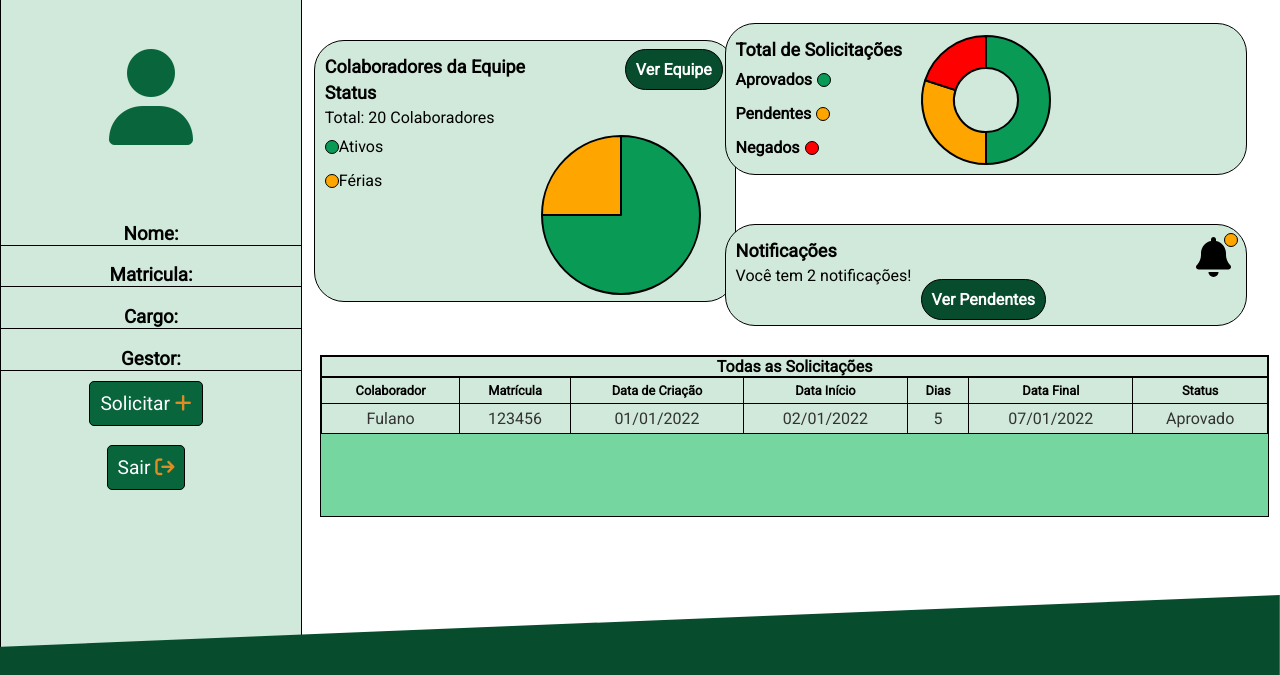
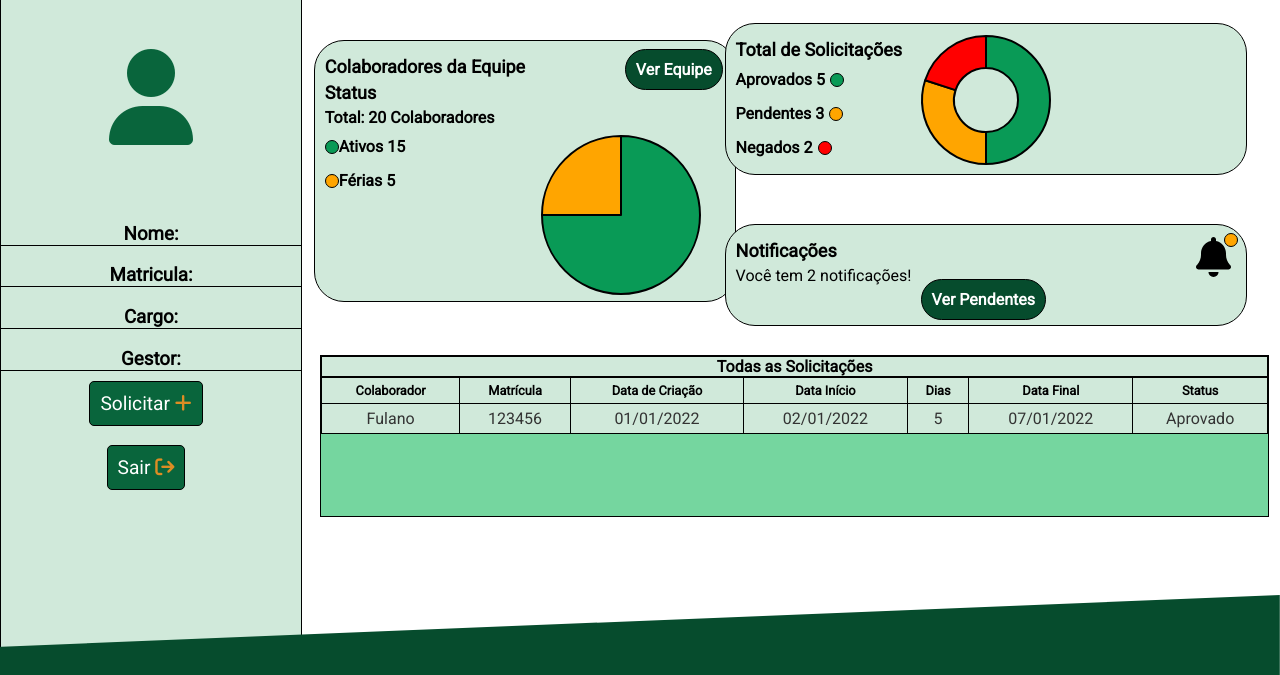
Before and after one commit to Hymdell/Projeto-QQTech, a plain HTML site: page site/html/dashboardGestor.html in a window 1280 px wide. Shown: the part 125-800 px from the top of the page. Drawn offline with nearby package versions, Linux system fonts and the light colour scheme.

Commit message:
mudança dos placeholders e alguns estilos

```diff
--- a/site/css/dashboardColaboradorStyle.css
+++ b/site/css/dashboardColaboradorStyle.css
@@ -68,6 +68,7 @@ button:hover {
 .texto-grafico{
   top: 0%;
   margin: 5px 0;
+  font-weight: bold;
 }
 .ativos{
   width: 12px;
--- a/site/css/dashboardGestorStyle.css
+++ b/site/css/dashboardGestorStyle.css
@@ -63,6 +63,7 @@ button:hover {
 .texto-grafico-colaboradores{
   top: 0%;
   margin: 5px 0;
+  font-weight: bold;
 }
 .status{
   display: flex;
--- a/site/html/dashboardGestor.html
+++ b/site/html/dashboardGestor.html
@@ -73,11 +73,11 @@
       <p class="texto-grafico-colaboradores">Total: 20 Colaboradores</p>
       <div class="status">
         <span class="ativos"></span>
-        <p class="texto-grafico-colaboradores">Ativos</p>
+        <p class="texto-grafico-colaboradores">Ativos 15</p>
       </div>
       <div class="status">
         <span class="ferias"></span>
-        <p class="texto-grafico-colaboradores">Férias</p>
+        <p class="texto-grafico-colaboradores">Férias 5</p>
       </div>
       <button class="botao-grafico-colaboradores">Ver Equipe</button>
       <div class="pizza"><canvas id="graficoColaboradores"></canvas></div>
@@ -86,15 +86,15 @@
     <div id="grafico-solicitacoes" class="grafico-solicitacoes">
       <h1 class="titulo-grafico-solicitacoes">Total de Solicitações</h1>
       <div class="status-solicitacoes">
-        <p class="texto-grafico-solicitacoes">Aprovados</p>
+        <p class="texto-grafico-solicitacoes">Aprovados 5</p>
         <span class="aprovados"></span>
       </div>
       <div class="status-solicitacoes">
-        <p class="texto-grafico-solicitacoes">Pendentes</p>
+        <p class="texto-grafico-solicitacoes">Pendentes 3</p>
         <span class="pendentes"></span>
       </div>
       <div class="status-solicitacoes">
-        <p class="texto-grafico-solicitacoes">Negados</p>
+        <p class="texto-grafico-solicitacoes">Negados 2</p>
         <span class="negados"></span>
       </div>
       <div class="pizza2"><canvas id="graficoSolicitacoes"></canvas></div>
```
Also changed, not shown: site/html/dashboardColaborador.html (+2 -2 lines).
